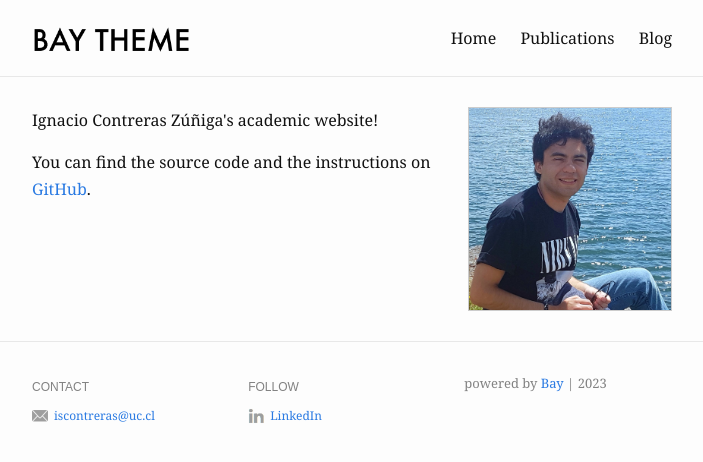
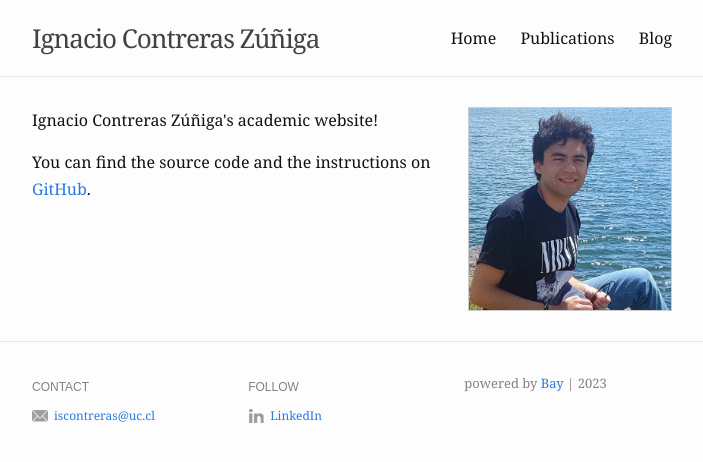
Before and after one commit to ignacontreras/ignacontreras.github.io, a Jekyll site: the page built from index.md, in a window 1280 px wide. Shown: the top 462 px of the page, without its empty margins (288-991 px from the left). Built offline with Jekyll 4.4.1, drawn with Linux system fonts in a browser that asks for light colours.

Commit message:
Update header.html

```diff
--- a/_includes/header.html
+++ b/_includes/header.html
@@ -1,7 +1,7 @@
 <header class="site-header">
   <div class="wrapper">
     <a class="site-title" href="{{ "" | prepend: site.baseurl | prepend: site.url }}/">
-      <img src="{{ "/assets/img/title.png" | absolute_url }}" alt="{{ site.title }}" />
+      {{ site.title | escape }}
     </a>
 
     <nav class="site-nav">
```
